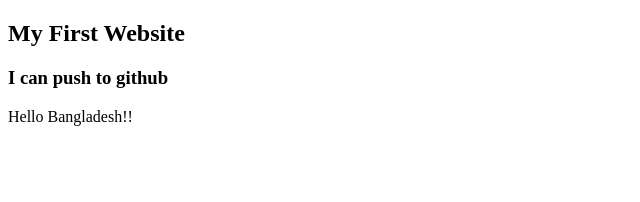
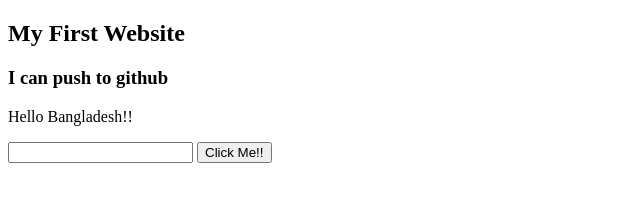
Before and after one commit to faria012/first-web, a plain HTML site: page first-web/index.html in a window 1280 px wide. Shown: the whole page, without its empty margins (0-640 px from the left). Drawn offline with Linux system fonts and the light colour scheme.

Commit message:
commit add

```diff
--- a/first-web/index.html
+++ b/first-web/index.html
@@ -10,5 +10,8 @@
     <h2>My First Website</h2>
     <h3>I can push to github</h3>
     <p>Hello Bangladesh!!</p>
+
+    <input type="text">
+    <button>Click Me!!</button>
 </body>
 </html>
```
